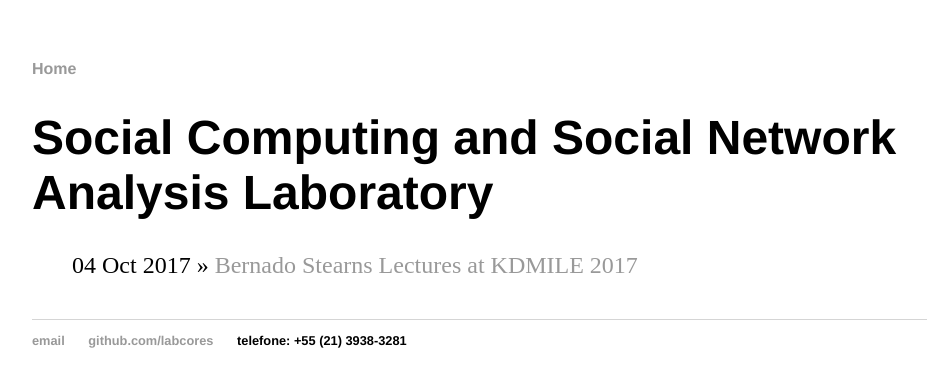
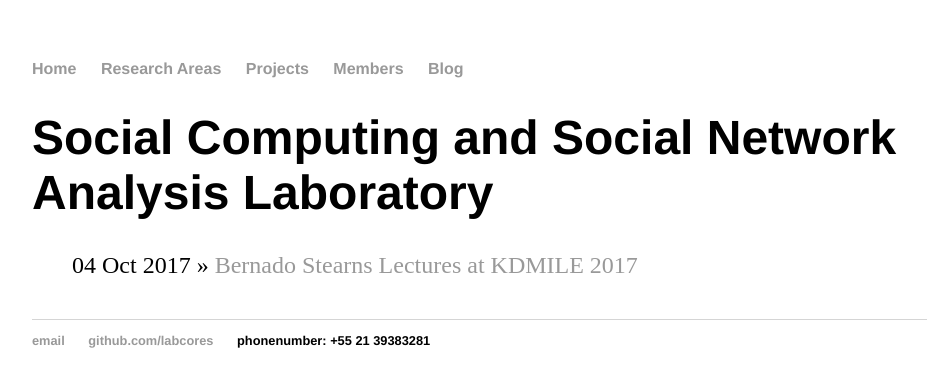
Before and after one commit to labcores/labcores.github.io, a Jekyll site: the page built from index.html, in a window 1280 px wide. Shown: the top 387 px of the page, without its empty margins (160-1087 px from the left). Built offline with Jekyll 4.4.1, drawn with Linux system fonts in a browser that asks for light colours.

Commit message:
update-default.html

```diff
--- a/_layouts/default.html
+++ b/_layouts/default.html
@@ -10,6 +10,10 @@
 			<nav>
 	    		<ul>
 	    		    <li><a href="/">Home</a></li>
+	    		    <li><a href="/research">Research Areas</a></li>
+	    		    <li><a href="/projects">Projects</a></li>
+	    		    <li><a href="/members">Members</a></li>
+	    		    <li><a href="/blog">Blog</a></li>
 	    		</ul>
 			</nav>
 			<div class="container">
@@ -21,7 +25,7 @@
 	    		<ul>
 	        		<li><a href="mailto:laboratoriocores@gmail.com">email</a></li>
 	        		<li><a href="https://github.com/labcores">github.com/labcores</a></li>
-	        		<li>telefone: +55 (21) 3938-3281</li>
+	        		<li>phonenumber: +55 21 39383281</li>
 				</ul>
 			</footer>
 		</body>
```
